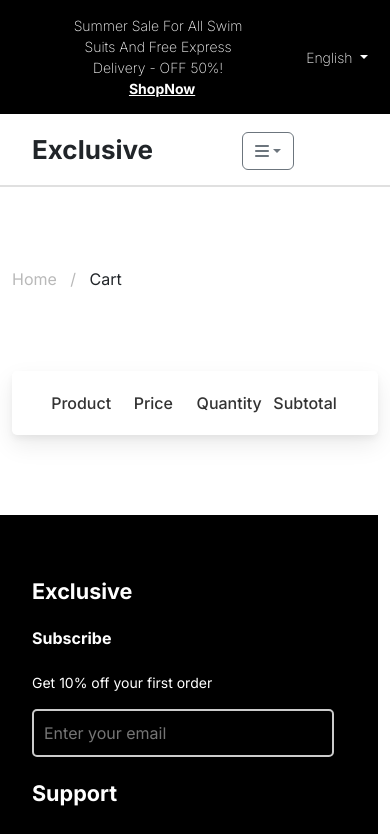
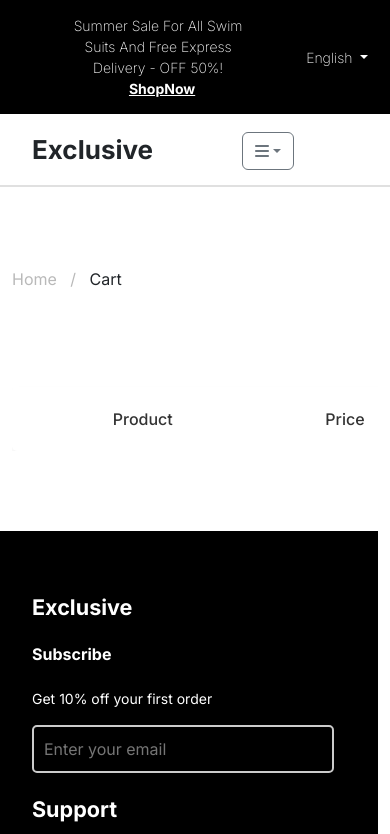
Before and after one commit to YousefAbdelaty/E-commerce-Website, an Angular app: page /cart in a window 390 px wide. Shown: the top 834 px of the page. Built offline with nearby package versions, Linux system fonts and the light colour scheme.

Commit message:
Made the cart products rows responsive

```diff
--- a/src/app/cart/cart.component.css
+++ b/src/app/cart/cart.component.css
@@ -53,8 +53,8 @@
 
     padding: 20px 35px;
     border-radius: 5px;
-    box-shadow: 0 4px 6px rgba(0, 0, 0, 0.05) , 0 10px 25px rgba(0, 0, 0, 0.08);
-
+    box-shadow: 0 4px 6px rgba(0, 0, 0, 0.05);
+    min-width: 900px;
 }
 
 .cartWrapper .procuctsContainer .product p,
@@ -71,10 +71,11 @@
     grid-template-columns: 2.5fr  1fr  1fr  1fr;
     gap: 18rem;
     align-items: center; */
-    margin-top: 3rem;
+    min-width: 900px;
+    margin-top: 2rem;
     padding: 20px 35px;
     border-radius: 5px;
-    box-shadow: 0 4px 6px rgba(0, 0, 0, 0.05) , 0 10px 25px rgba(0, 0, 0, 0.08);
+    box-shadow: 0 4px 6px rgba(0, 0, 0, 0.05);
 }
 
 .cartWrapper .procuctsContainer .product .productImgTitle{
@@ -103,3 +104,21 @@
     font-size: 12px;
     cursor: pointer;
 }
+
+
+
+
+/* Media queries */
+
+@media only screen and (max-width : 992px){
+   .cartWrapper .scrollerWrapper{
+       overflow-x: auto;
+    }
+    .cartWrapper .scrollerWrapper::-webkit-scrollbar {
+        height: 8px;
+    }
+    .cartWrapper .scrollerWrapper::-webkit-scrollbar-thumb {
+        background: #ccc;
+        border-radius: 4px;
+    }
+}
--- a/src/app/cart/cart.component.html
+++ b/src/app/cart/cart.component.html
@@ -1,10 +1,12 @@
 <app-navbar></app-navbar>
 
-<div class="cartWrapper container">
+<div class="cartWrapper container-lg">
 
     <div class="location">
         <p><span>Home &nbsp; / &nbsp; </span> Cart</p>
     </div>
+
+    <div class="scrollerWrapper">
 
         <div class="headers">
             <p class="col-product">Product</p>
@@ -28,8 +30,10 @@
                     <div class="quantityWrapper">
                         <p id="prodQuantity">{{product.quantity}}</p>
                         <div class="quantityArrows">
-                        <i class="fa-solid fa-angle-up" style="color: black;" (click)="increaseQuantity(product)"></i>
-                        <i class="fa-solid fa-angle-down" style="color: black;" (click)="decreaseQuantity(product)"></i>
+                            <i class="fa-solid fa-angle-up" style="color: black;"
+                                (click)="increaseQuantity(product)"></i>
+                            <i class="fa-solid fa-angle-down" style="color: black;"
+                                (click)="decreaseQuantity(product)"></i>
                         </div>
                     </div>
 
@@ -40,6 +44,7 @@
             </div>
 
         </div>
+    </div>
 
 </div>
 
```
Lines whose indentation alone changed are shown as unchanged.
